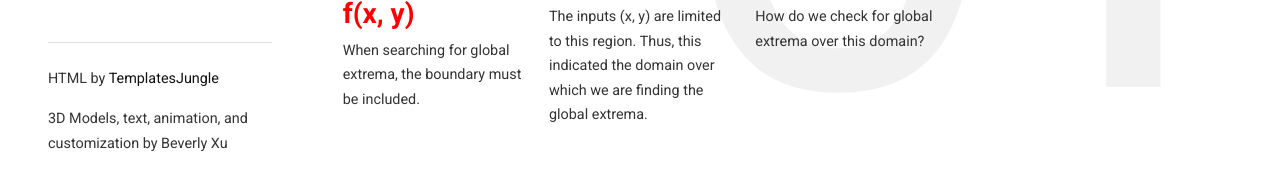
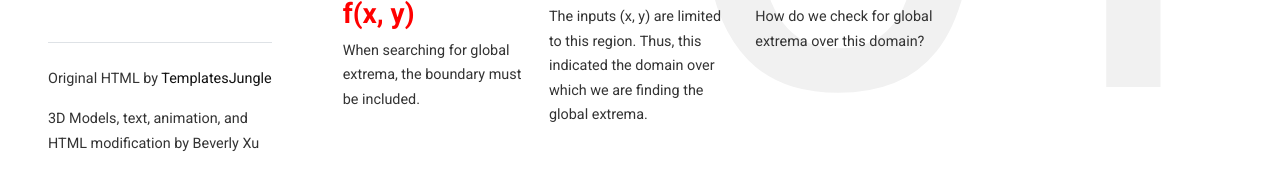
Before and after one commit to xu21beve/Lagrange-Multiplier, a plain HTML site: page index.html in a window 1280 px wide. Shown: the part 604-800 px from the top of the page. Drawn offline with nearby package versions, Linux system fonts and the light colour scheme; some packages are replaced by stand-ins of ours; a script that the page names is missing.

Commit message:
Update signature

```diff
--- a/index.html
+++ b/index.html
@@ -191,8 +191,8 @@
         </div>
         <div class="mt-5">
           <div class="py-4 border-top">
-            <p>HTML by <a href="https://templatesjungle.com/" target="_blank">TemplatesJungle</a></p>
-            <p>3D Models, text, animation, and customization by Beverly Xu</p>
+            <p>Original HTML by <a href="https://templatesjungle.com/" target="_blank">TemplatesJungle</a></p>
+            <p>3D Models, text, animation, and HTML modification by Beverly Xu</p>
           </div>
         </div>
       </div>
```
